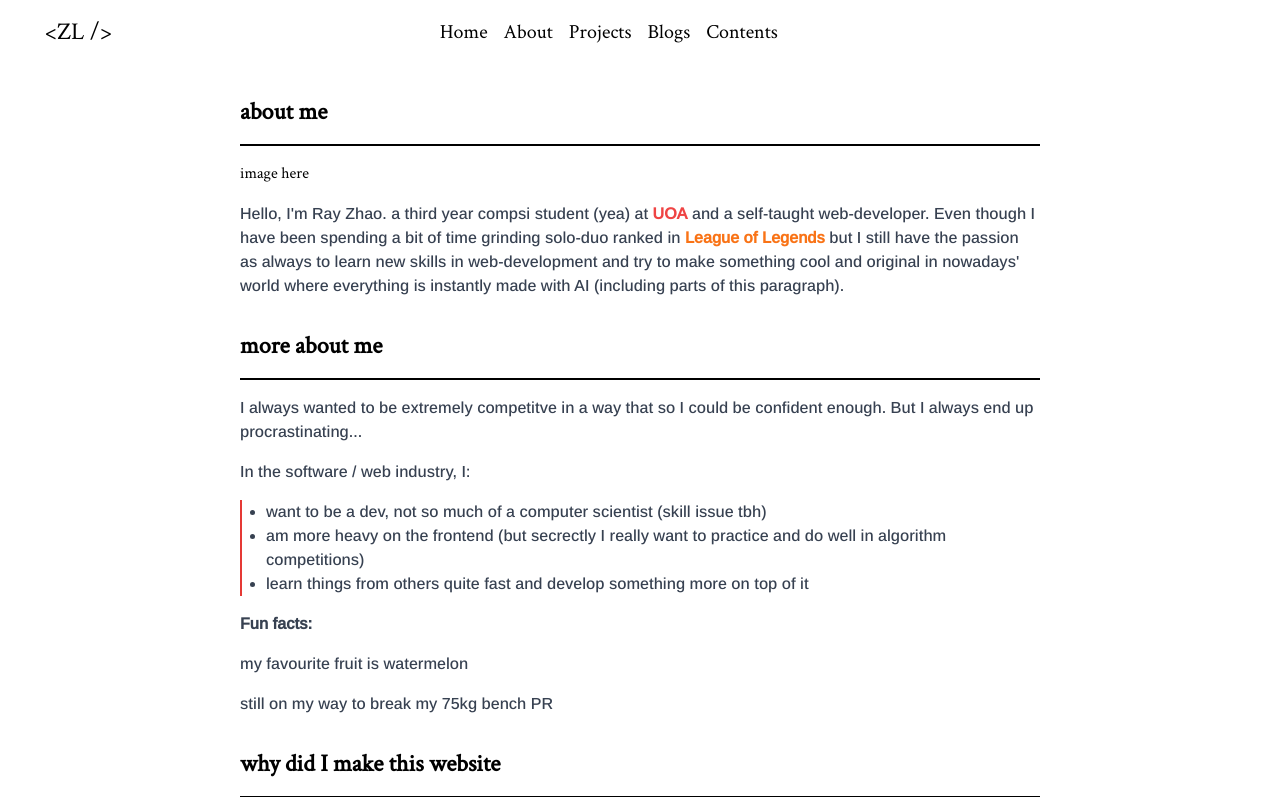
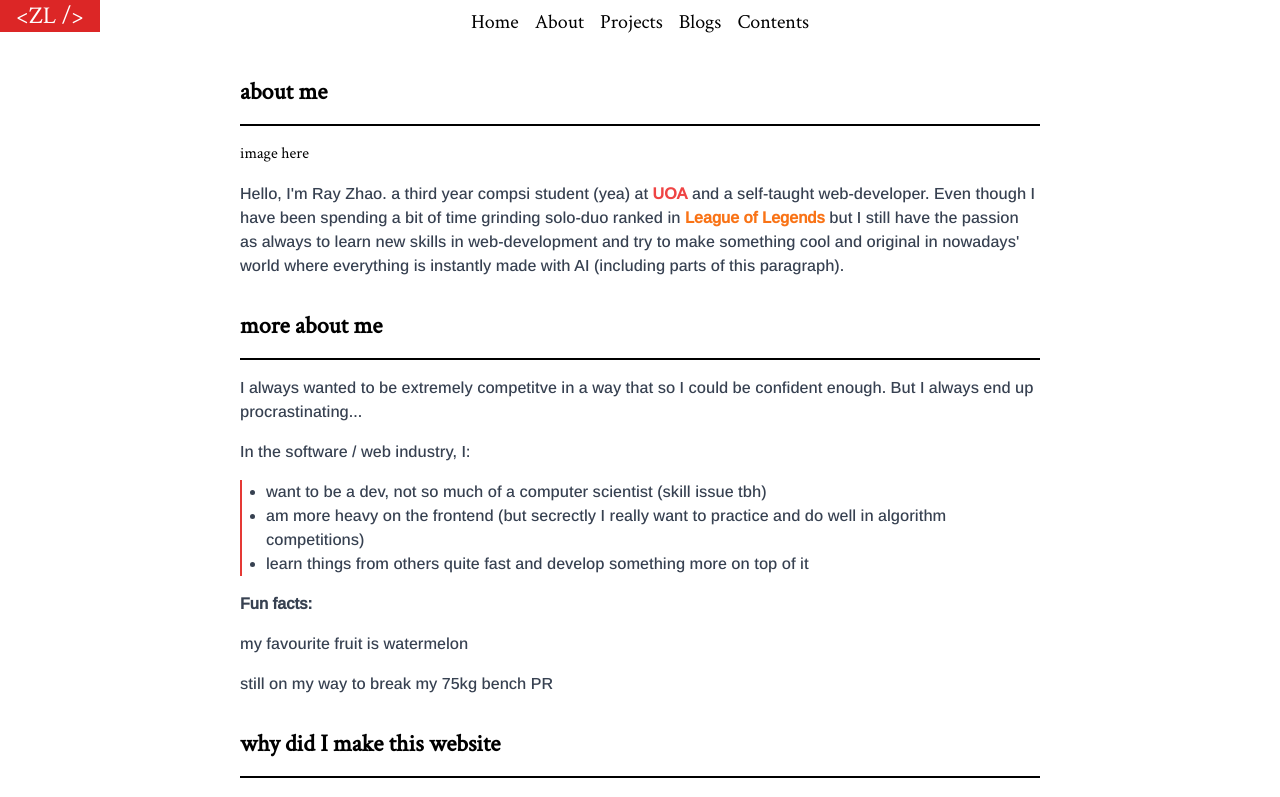
Before and after one commit to zlrkw11/zl-v2, a Next.js app: page /about in a window 1280 px wide. Shown: the top 797 px of the page. Built offline with nearby package versions, Linux system fonts and the light colour scheme.

Commit message:
centering nav

```diff
--- a/app/components/nav.tsx
+++ b/app/components/nav.tsx
@@ -9,8 +9,8 @@ const isExpanded = () => {
 
 const Nav = () => {
   return (
-    <div className="w-full grid grid-cols-8 items-center">
-      <div className="col-start-8 col-span-4 flex justify-center md:text-xl text-lg gap-4 ">
+    <div className="flex items-center justify-center">
+      <div className="flex justify-center md:text-xl text-lg gap-4 p-2">
         <Link className="hover:underline hover:text-gray-700" href="/">
           Home
         </Link>
--- a/app/layout.tsx
+++ b/app/layout.tsx
@@ -17,8 +17,7 @@ export default function RootLayout({
   return (
     <html lang="en">
       <body className={`min-h-screen flex flex-col ${crimsonFont.className}`}>
-        <div className="grid grid-cols-10 p-4 mb-4 ">
-          <Link href="/" className="flex justify-center">
+        <Link href="/" className="absolute mr-auto">
           <h1
             className="text-center md:text-2xl w-[100px] hidden hover:bg-red-600 items-center justify-center md:flex hover:text-white"
             id="title"
@@ -26,9 +25,8 @@ export default function RootLayout({
             {`<ZL />`}
           </h1>
         </Link>
-          <div className="w-full col-span-4 flex justify-center">
+        <div className="flex items-center justify-center w-full mb-4">
           <Nav />
-          </div>
         </div>
         <div className="items-center flex flex-col">{children}</div>
         <Footer />
@@ -36,3 +34,6 @@ export default function RootLayout({
     </html>
   );
 }
+{
+  /*  */
+}
```
Lines whose indentation alone changed are shown as unchanged.
